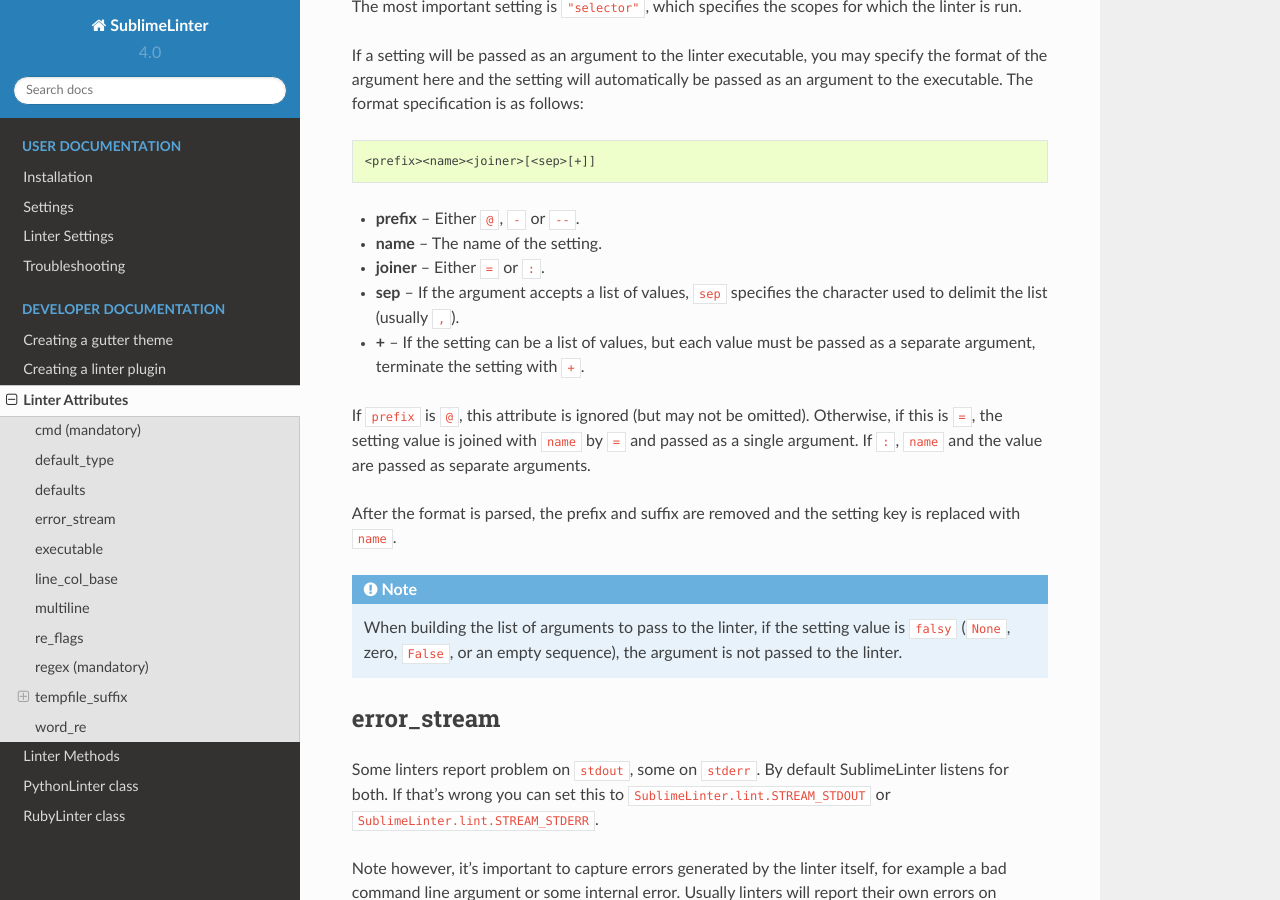
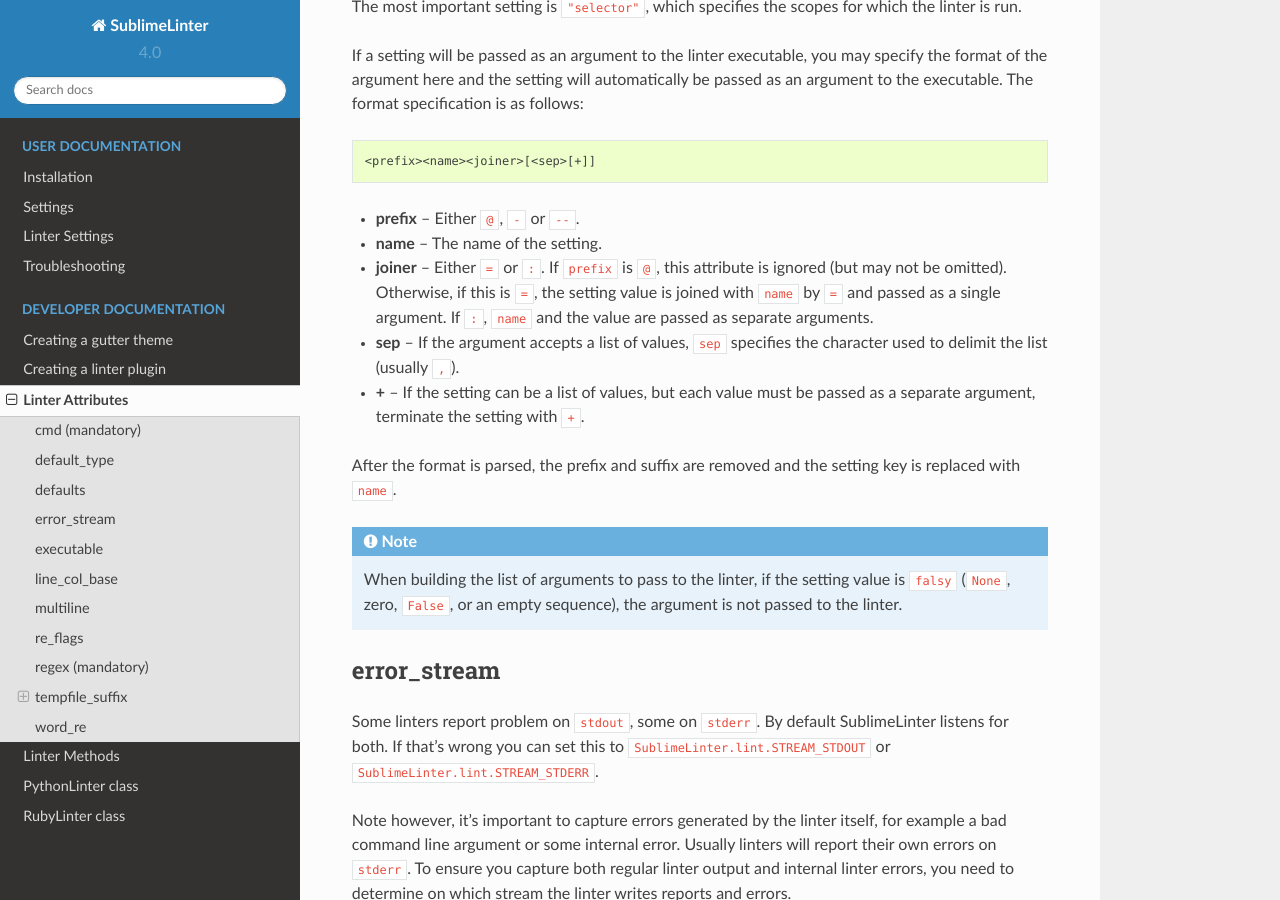
Before and after one commit to SublimeLinter/SublimeLinter, a Sphinx documentation site: the page built from docs/linter_attributes.rst, in a window 1280 px wide and 900 px high, scrolled down 964 px. Built offline with Sphinx 7.4.7 and the Read the Docs theme 2.0.0, drawn with Linux system fonts in a browser that asks for light colours; some of the changed lines change nothing that is shown.

Commit message:
move abracadabra about joiner back to correct place

```diff
--- a/docs/linter_attributes.rst
+++ b/docs/linter_attributes.rst
@@ -58,6 +58,9 @@ The format specification is as follows:
 - **prefix** – Either ``@``, ``-`` or ``--``.
 - **name** – The name of the setting.
 - **joiner** – Either ``=`` or ``:``.
+  If ``prefix`` is ``@``, this attribute is ignored (but may not be omitted).
+  Otherwise, if this is ``=``, the setting value is joined with ``name`` by ``=`` and passed as a single argument.
+  If ``:``, ``name`` and the value are passed as separate arguments.
 - **sep** – If the argument accepts a list of values,
   ``sep`` specifies the character used to delimit the list (usually ``,``).
 - **+** – If the setting can be a list of values,
@@ -65,9 +68,6 @@ The format specification is as follows:
   terminate the setting with ``+``.
 
 
-If ``prefix`` is ``@``, this attribute is ignored (but may not be omitted).
-Otherwise, if this is ``=``, the setting value is joined with ``name`` by ``=`` and passed as a single argument.
-If ``:``, ``name`` and the value are passed as separate arguments.
 
 
 After the format is parsed, the prefix and suffix are removed and the setting key is replaced with ``name``.
```
